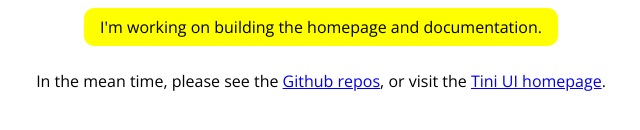
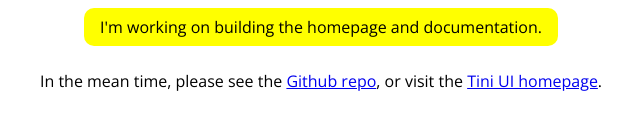
Before and after one commit to tinijs/tinijs.dev, a website: page docs/index.html in a window 1280 px wide. Shown: the part 422-552 px from the top of the page, 319-959 px from the left. Drawn offline with nearby package versions, Linux system fonts and the light colour scheme.

Commit message:
Update index.html

```diff
--- a/docs/index.html
+++ b/docs/index.html
@@ -69,7 +69,7 @@
       <img src="logo.svg" alt="TiniJS" width="200" height="200">
       <h1>TiniJS - A tiny Javascript framework</h1>
       <p><mark>I'm working on building the homepage and documentation.</mark></p>
-      <p>In the mean time, please see the <a href="https://github.com/orgs/tinijs/repositories" target="_blank">Github repos</a>, or visit the <a href="https://ui.tinijs.dev" target="_blank">Tini UI homepage</a>.</p>
+      <p>In the mean time, please see the <a href="https://github.com/tinijs/tinijs" target="_blank">Github repo</a>, or visit the <a href="https://ui.tinijs.dev" target="_blank">Tini UI homepage</a>.</p>
     </main>
 
   </body>
```
